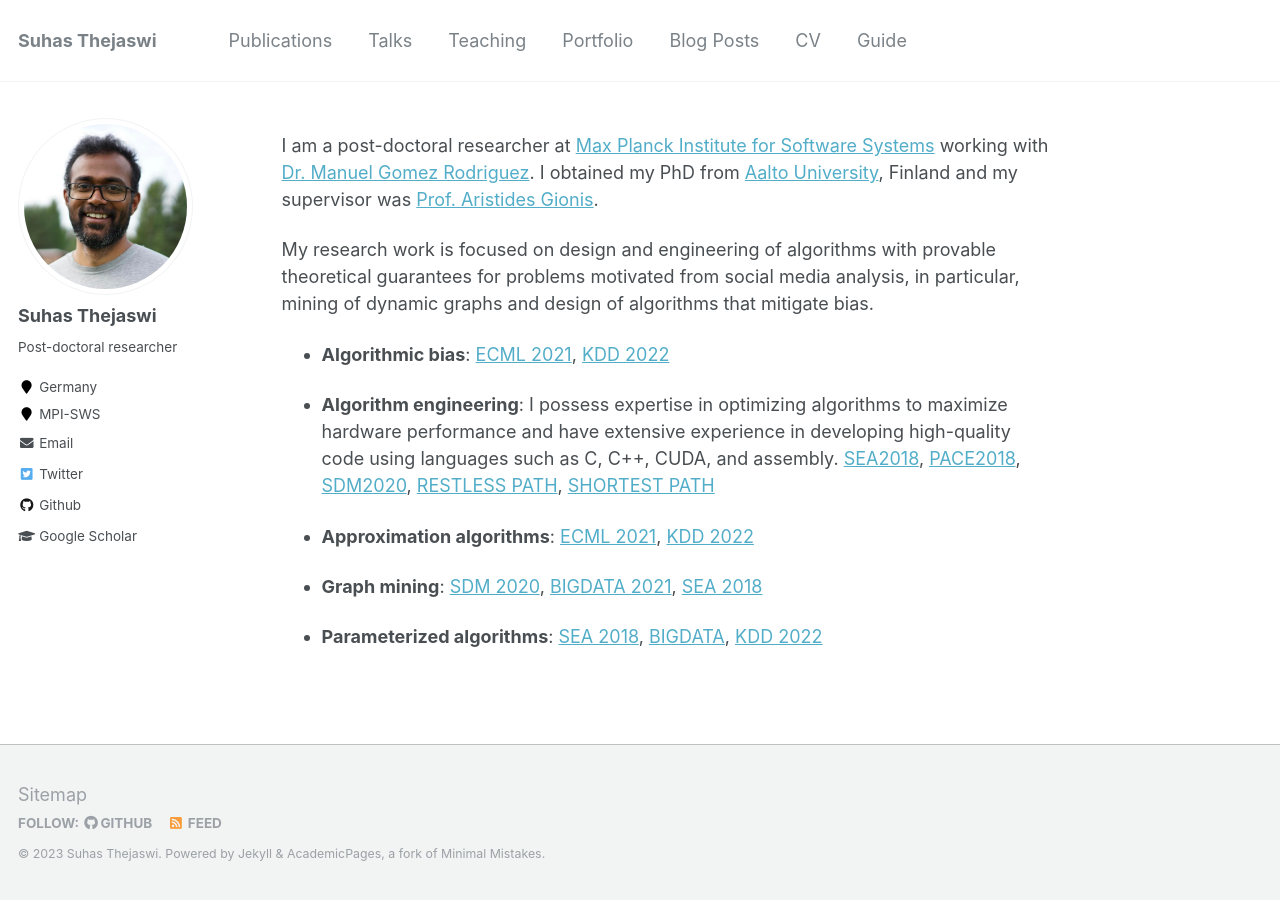
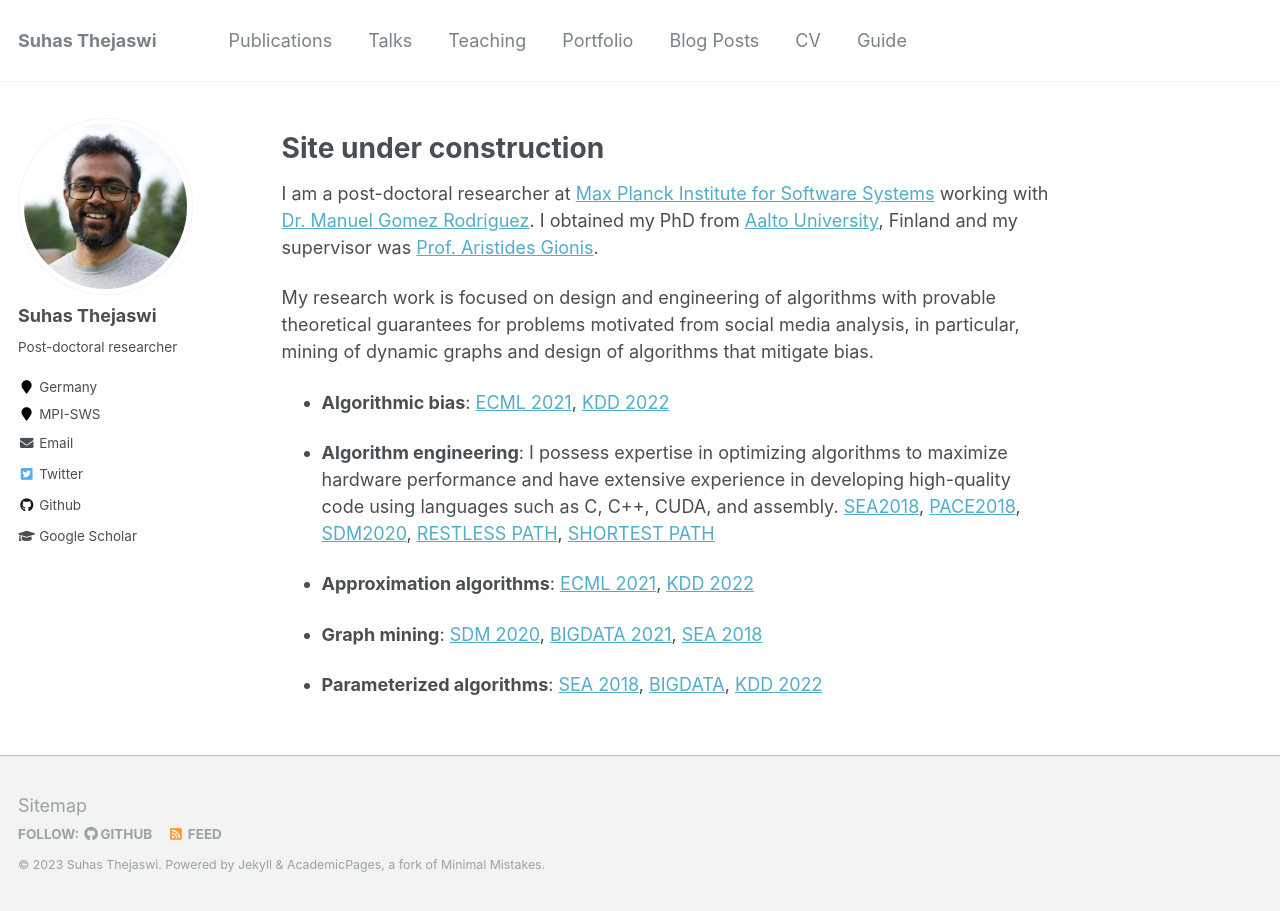
Before and after one commit to suhastheju/suhastheju.github.io, a Jekyll site: the page built from _pages/about.md, in a window 1280 px wide. Built offline with Jekyll 4.4.1, drawn with Linux system fonts in a browser that asks for light colours.

Commit message:
updated about page

```diff
--- a/_pages/about.md
+++ b/_pages/about.md
@@ -7,6 +7,10 @@ redirect_from:
   - /about/
   - /about.html
 ---
+
+**Site under construction**
+=================
+
 I am a post-doctoral researcher at [Max Planck Institute for Software Systems](https://www.mpi-sws.org/) working with [Dr. Manuel Gomez Rodriguez](https://is.mpg.de/~manuelgr). I obtained my PhD from [Aalto University](https://www.aalto.fi/en), Finland and my supervisor was [Prof. Aristides Gionis](https://www.kth.se/profile/argioni).
 
 My research work is focused on design and engineering of algorithms with provable theoretical guarantees for problems motivated from social media analysis, in particular, mining of dynamic graphs and design of algorithms that mitigate bias.
```
